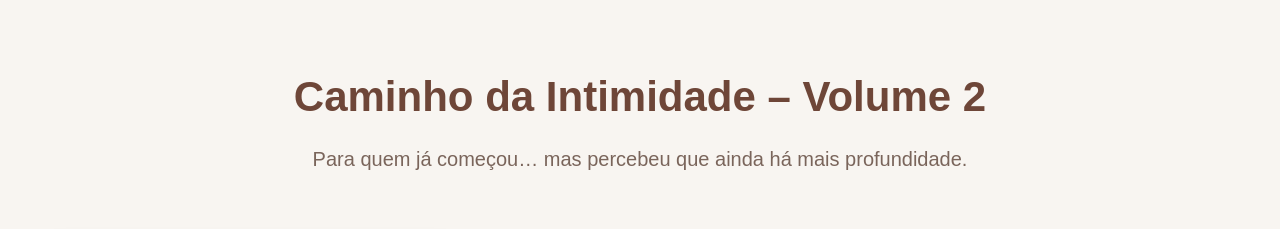
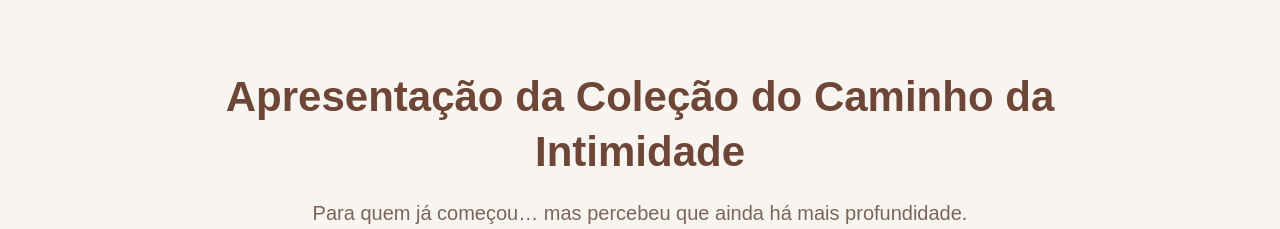
Before and after one commit to Mayra727/avivai-frontend, a React (Vite) app: page /cursos in a window 1280 px wide. Shown: the part 130-359 px from the top of the page. Built offline with nearby package versions, Linux system fonts and the light colour scheme.

Commit message:
style: improve Livro 2 video layout and prepare browser-compatible playback

```diff
--- a/src/pages/Courses.tsx
+++ b/src/pages/Courses.tsx
@@ -37,7 +37,7 @@ export default function Livro2Page() {
               fontWeight:"600"
             }}
           >
-            Caminho da Intimidade – Volume 2
+            Apresentação da Coleção do Caminho da Intimidade
           </h1>
 
           <p
```
